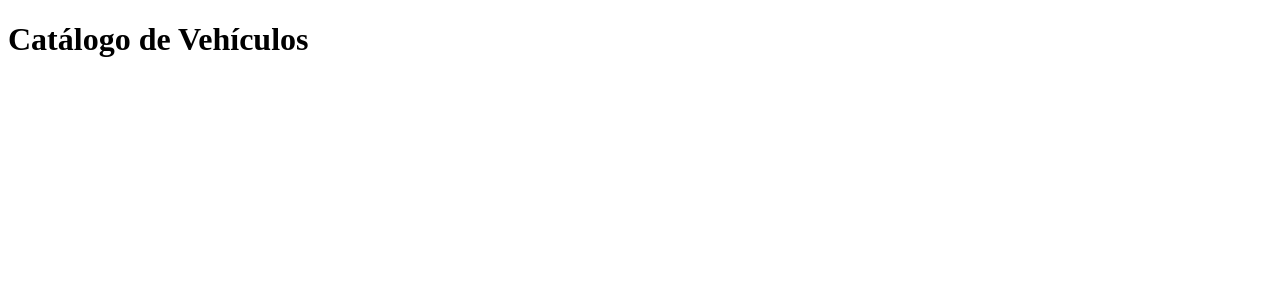
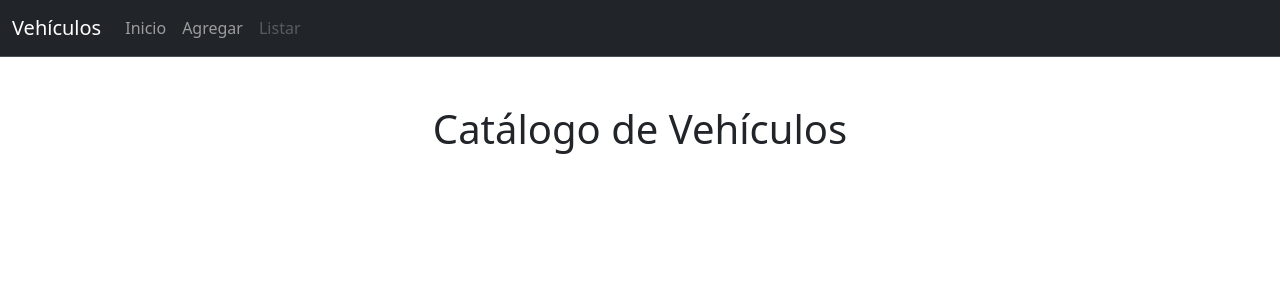
Before and after one commit to bq-python-bootcamp-2024/proyecto_vehiculos_django, a Django app: page / in a window 1280 px wide. Shown: the top 300 px of the page. Run offline with Django 5.2, Linux system fonts and the light colour scheme; some libraries are stand-ins or nearby versions.

Commit message:
Bootstrap para el proyecto, navbar y redireccionamiento

```diff
--- a/templates/agregar_vehiculo.html
+++ b/templates/agregar_vehiculo.html
@@ -1,8 +1,10 @@
 {% extends 'base.html' %}
+{% load crispy_forms_tags %}
 {% block content %}
+<h1 class="pb-3">{{ titulo|default:'Formulario'}}</h1>
 <form method="post">
     {% csrf_token %}
-    {{ form.as_p }}
-    <button type="submit">Enviar</button>
+    {{ form|crispy}}
+    <button type="submit" class="btn btn-dark">Enviar</button>
 </form>
 {% endblock content %}
--- a/templates/base.html
+++ b/templates/base.html
@@ -3,10 +3,17 @@
 <head>
     <meta charset="UTF-8">
     <meta name="viewport" content="width=device-width, initial-scale=1.0">
+    <!-- Cargar Bootstrap 5 -->
+    {% load django_bootstrap5 %}
+    {% bootstrap_css %}
+    {% bootstrap_javascript %}
+    {% bootstrap_messages %}
+
     <title>{{ titulo_documento|default:'Documento'}}</title>
 </head>
 <body>
-    <main>
+    {% include 'navbar.html' %}
+    <main class="p-5">
         {% block content %}
         {% endblock content %}
     </main>
--- a/templates/index.html
+++ b/templates/index.html
@@ -1,4 +1,4 @@
 {% extends 'base.html' %}
 {% block content %}
-<h1>{{ titulo }}</h1>
+<h1 class="text-center">{{ titulo }}</h1>
 {% endblock content %}
--- /dev/null
+++ b/templates/navbar.html
@@ -0,0 +1,22 @@
+<nav class="navbar navbar-expand-lg bg-dark border-bottom border-body" data-bs-theme="dark">
+    <div class="container-fluid">
+      <a class="navbar-brand" href="/">Vehículos</a>
+      <button class="navbar-toggler" type="button" data-bs-toggle="collapse" data-bs-target="#navbarSupportedContent" aria-controls="navbarSupportedContent" aria-expanded="false" aria-label="Toggle navigation">
+        <span class="navbar-toggler-icon"></span>
+      </button>
+      <div class="collapse navbar-collapse" id="navbarSupportedContent">
+        <ul class="navbar-nav me-auto mb-2 mb-lg-0">
+          <li class="nav-item">
+            <a class="nav-link" href="/">Inicio</a>
+          </li>
+          <li class="nav-item">
+            <a class="nav-link" href="/vehiculo/add">Agregar</a>
+          </li>
+          <li class="nav-item">
+            <!-- Enlace desactivado hasta implementar '/vehiculo/list' -->
+            <a class="nav-link disabled" href="/vehiculo/list">Listar</a>
+          </li>
+        </ul>
+      </div>
+    </div>
+  </nav>
```
Also changed, not shown: config/settings.py (+9 -0 lines).
